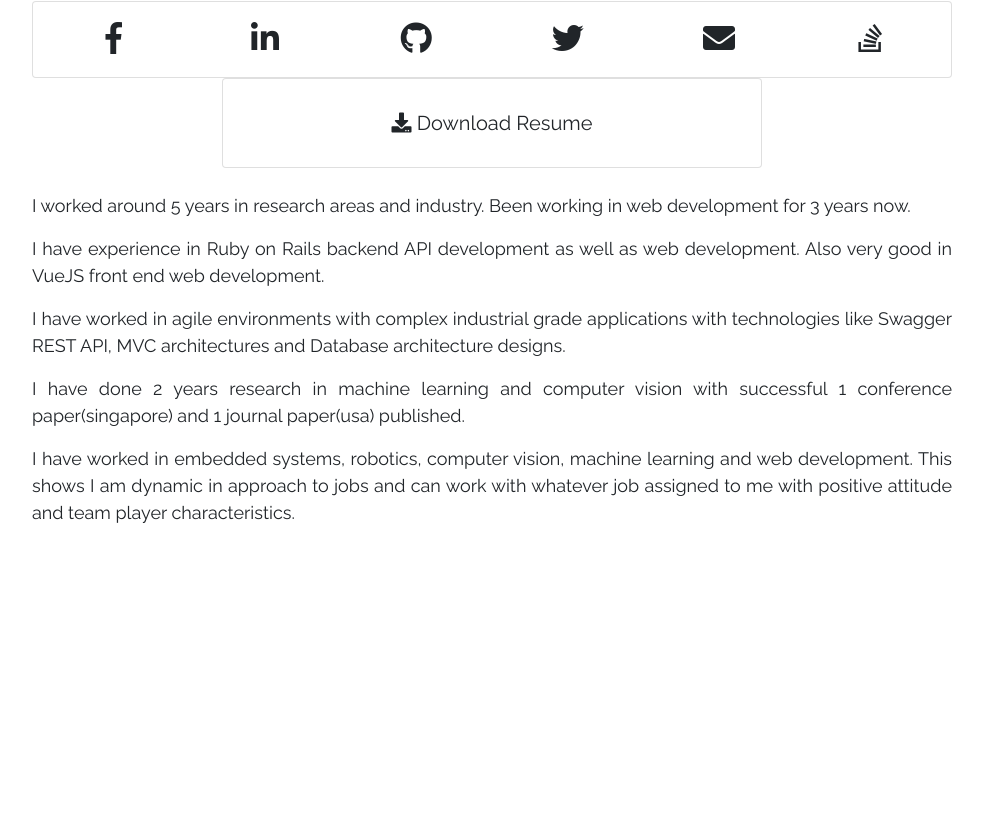
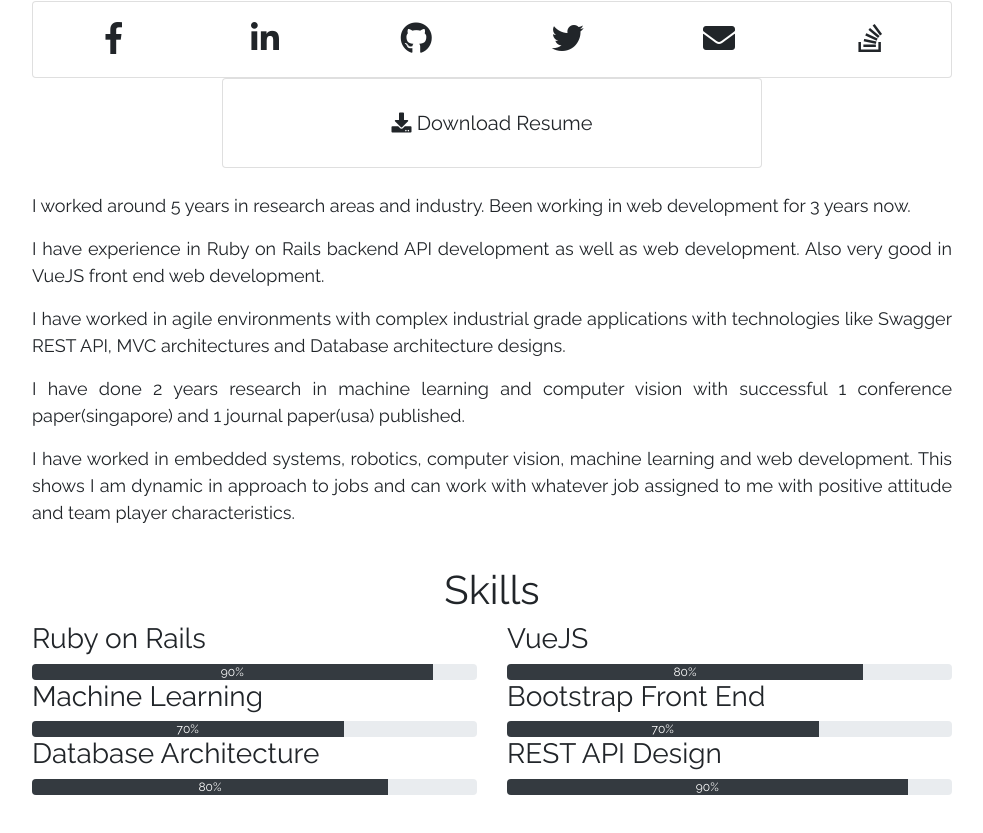
Before and after one commit to sulmanweb/sulman-ui, a Nuxt app: page / in a window 1280 px wide. Shown: the part 303-1136 px from the top of the page, without its empty margins (148-1131 px from the left). Before the commit the page ends 845 px from the top, so only its background shows below. Built offline with nearby package versions, Linux system fonts and the light colour scheme.

Commit message:
adding skills section

```diff
--- a/pages/index.vue
+++ b/pages/index.vue
@@ -83,6 +83,79 @@
         </div>
       </div>
     </section>
+
+    <br>
+    <section id="skills">
+      <div class="container">
+        <div class="row">
+          <div class="col-md-10 offset-md-1">
+            <h1 class="text-center">Skills</h1>
+            <div class="row">
+              <div class="col-md-6">
+                <h3>Ruby on Rails</h3>
+                <div class="progress">
+                  <div class="progress-bar bg-dark" role="progressbar" style="width: 90%" aria-valuenow="90"
+                       aria-valuemin="0"
+                       aria-valuemax="100">90%
+                  </div>
+                </div>
+              </div>
+              <div class="col-md-6">
+                <h3>VueJS</h3>
+                <div class="progress">
+                  <div class="progress-bar bg-dark" role="progressbar" style="width: 80%" aria-valuenow="80"
+                       aria-valuemin="0"
+                       aria-valuemax="100">80%
+                  </div>
+                </div>
+              </div>
+            </div>
+            <div class="row">
+              <div class="col-md-6">
+                <h3>Machine Learning</h3>
+                <div class="progress">
+                  <div class="progress-bar bg-dark" role="progressbar" style="width: 70%" aria-valuenow="70"
+                       aria-valuemin="0"
+                       aria-valuemax="100">70%
+                  </div>
+                </div>
+              </div>
+              <div class="col-md-6">
+                <h3>Bootstrap Front End</h3>
+                <div class="progress">
+                  <div class="progress-bar bg-dark" role="progressbar" style="width: 70%" aria-valuenow="70"
+                       aria-valuemin="0"
+                       aria-valuemax="100">70%
+                  </div>
+                </div>
+              </div>
+            </div>
+            <div class="row">
+              <div class="col-md-6">
+                <h3>Database Architecture</h3>
+                <div class="progress">
+                  <div class="progress-bar bg-dark" role="progressbar" style="width: 80%" aria-valuenow="80"
+                       aria-valuemin="0"
+                       aria-valuemax="100">80%
+                  </div>
+                </div>
+              </div>
+              <div class="col-md-6">
+                <h3>REST API Design</h3>
+                <div class="progress">
+                  <div class="progress-bar bg-dark" role="progressbar" style="width: 90%" aria-valuenow="90"
+                       aria-valuemin="0"
+                       aria-valuemax="100">90%
+                  </div>
+                </div>
+              </div>
+            </div>
+          </div>
+        </div>
+      </div>
+    </section>
+    <br>
+    <br>
   </section>
 </template>
 
```
